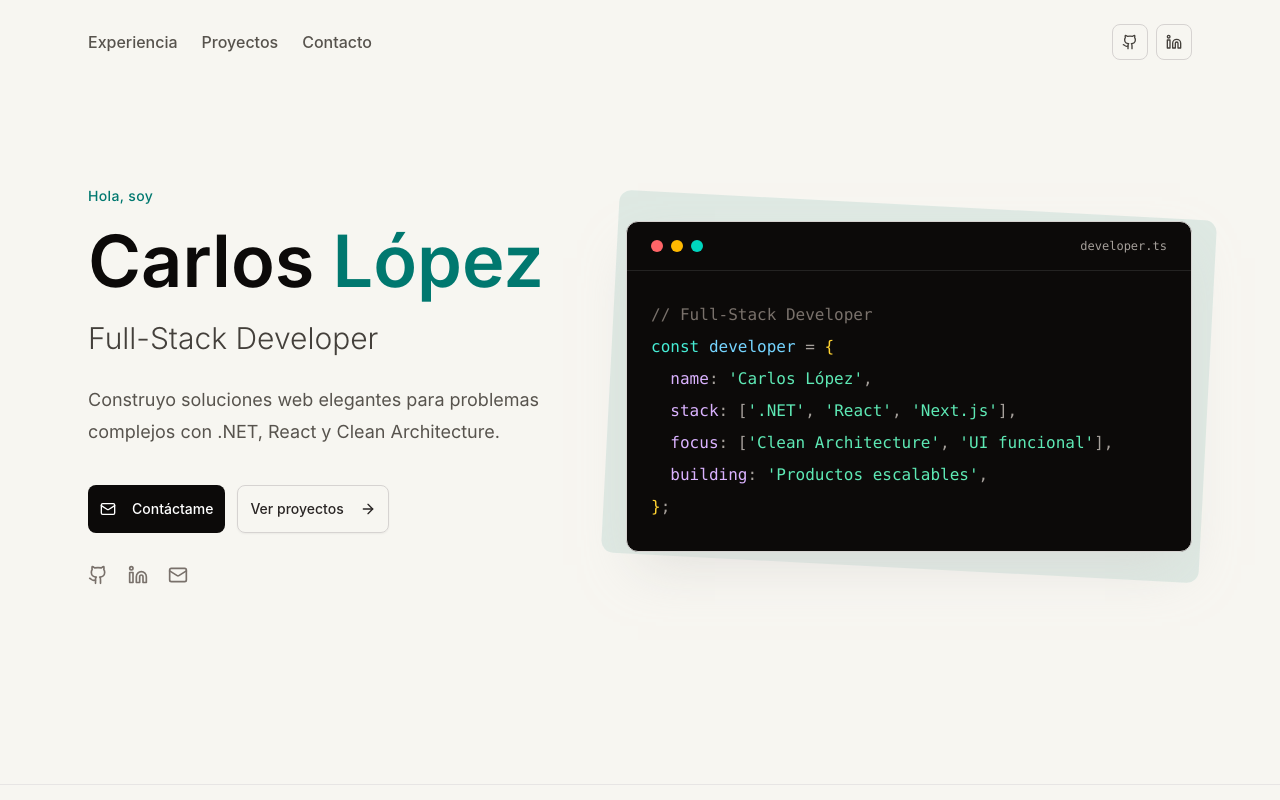
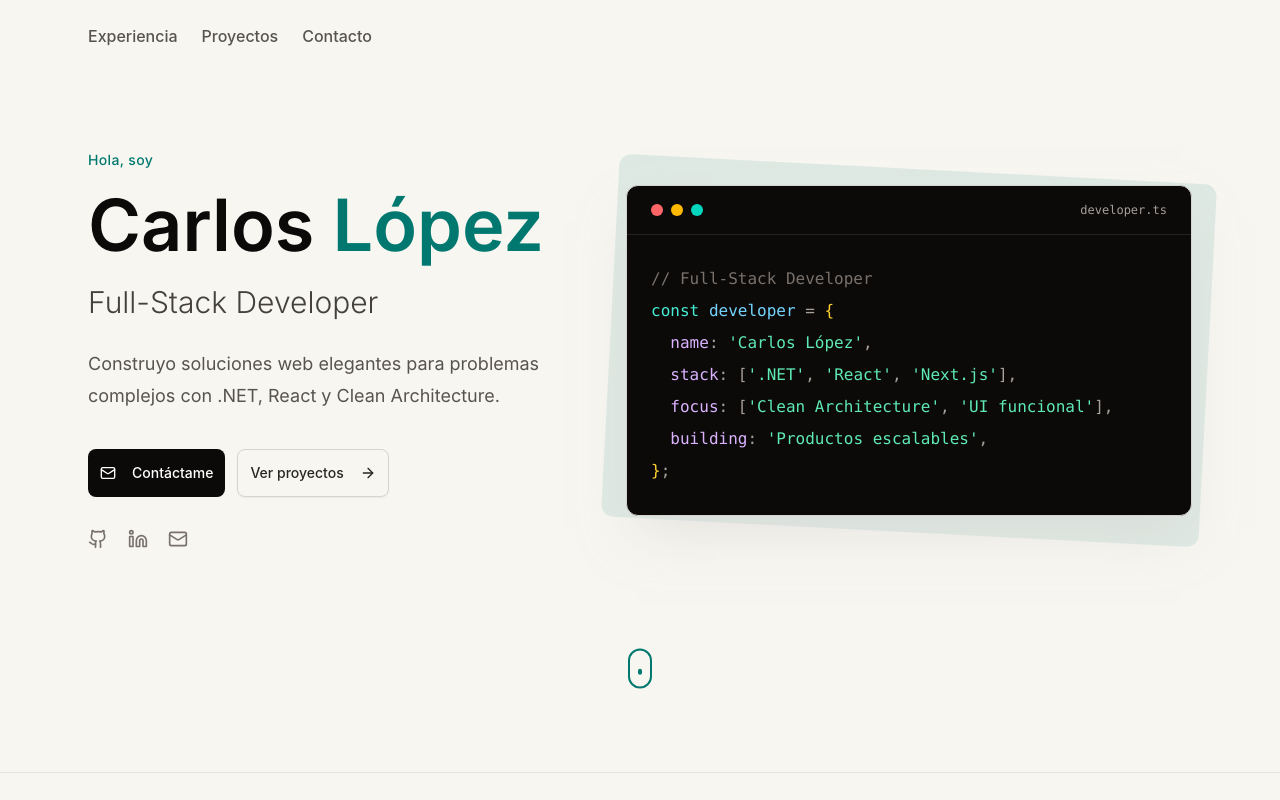
Before and after one commit to clopez9518/next-my-portfolio, a Next.js app: page / in a window 1280 px wide. Shown: the top 800 px of the page. Built offline with nearby package versions, Linux system fonts and the light colour scheme.

Commit message:
feat(Hero): update button styles and add animated indicator

```diff
--- a/app/components/Hero.tsx
+++ b/app/components/Hero.tsx
@@ -23,7 +23,7 @@ export const Hero = () => {
                     <button onClick={() => scrollToSection("contact")} className="cursor-pointer transition-colors hover:text-stone-950">Contacto</button>
                 </div>
                 <div className="flex items-center gap-2">
-                    <a
+                    {/* <a
                         href="https://github.com/clopez9518"
                         target="_blank"
                         rel="noopener noreferrer"
@@ -40,11 +40,11 @@ export const Hero = () => {
                         aria-label="Visitar LinkedIn"
                     >
                         <Linkedin className="h-4 w-4" />
-                    </a>
+                    </a> */}
                 </div>
             </nav>
 
-            <div className="mx-auto grid min-h-[calc(100vh-100px)] max-w-6xl grid-cols-1 gap-14 px-6 pb-16  md:grid-cols-[0.92fr_1.08fr] md:items-center md:pb-24">
+            <div className="mx-auto grid min-h-[calc(100vh-100px)] max-w-6xl grid-cols-1 gap-14 px-6 pb-16  md:grid-cols-[0.92fr_1.08fr] md:items-center md:pb-36">
                 <motion.div
                     initial={{ opacity: 0, y: 20 }}
                     animate={{ opacity: 1, y: 0 }}
@@ -84,12 +84,12 @@ export const Hero = () => {
                         </Button>
                     </div>
 
-                    <div className="mt-8 flex items-center gap-5 text-stone-500">
+                     <div className="mt-8 flex items-center gap-5 text-stone-500">
                         <a
                             href="https://github.com/clopez9518"
                             target="_blank"
                             rel="noopener noreferrer"
-                            className="transition-colors hover:text-stone-950"
+                            className="transition-colors hover:text-teal-700"
                             aria-label="GitHub"
                         >
                             <Github className="h-5 w-5" />
@@ -98,19 +98,20 @@ export const Hero = () => {
                             href="https://linkedin.com/in/carloslopez9518"
                             target="_blank"
                             rel="noopener noreferrer"
-                            className="transition-colors hover:text-stone-950"
+                            className="transition-colors hover:text-teal-700"
                             aria-label="LinkedIn"
                         >
                             <Linkedin className="h-5 w-5" />
                         </a>
                         <button
                             onClick={() => scrollToSection("contact")}
-                            className="cursor-pointer transition-colors hover:text-stone-950"
+                            className="cursor-pointer transition-colors hover:text-teal-700"
                             aria-label="Ir a contacto"
                         >
                             <Mail className="h-5 w-5" />
                         </button>
                     </div>
+
                 </motion.div>
 
                 <motion.div
@@ -174,6 +175,20 @@ export const Hero = () => {
                     </div>
                 </motion.div>
             </div>
+
+            <motion.div
+                className="absolute bottom-8 left-1/2 -translate-x-1/2"
+                animate={{ y: [0, 10, 0] }}
+                transition={{ duration: 2, repeat: Infinity }}
+            >
+                <div className="w-6 h-10 border-2 mb-15 border-teal-700 rounded-full flex items-start justify-center p-2">
+                    <motion.div
+                        className="w-1.5 h-1.5 bg-teal-700 rounded-full"
+                        animate={{ y: [0, 12, 0] }}
+                        transition={{ duration: 2, repeat: Infinity }}
+                    />
+                </div>
+            </motion.div>
         </section>
     );
 };
```
